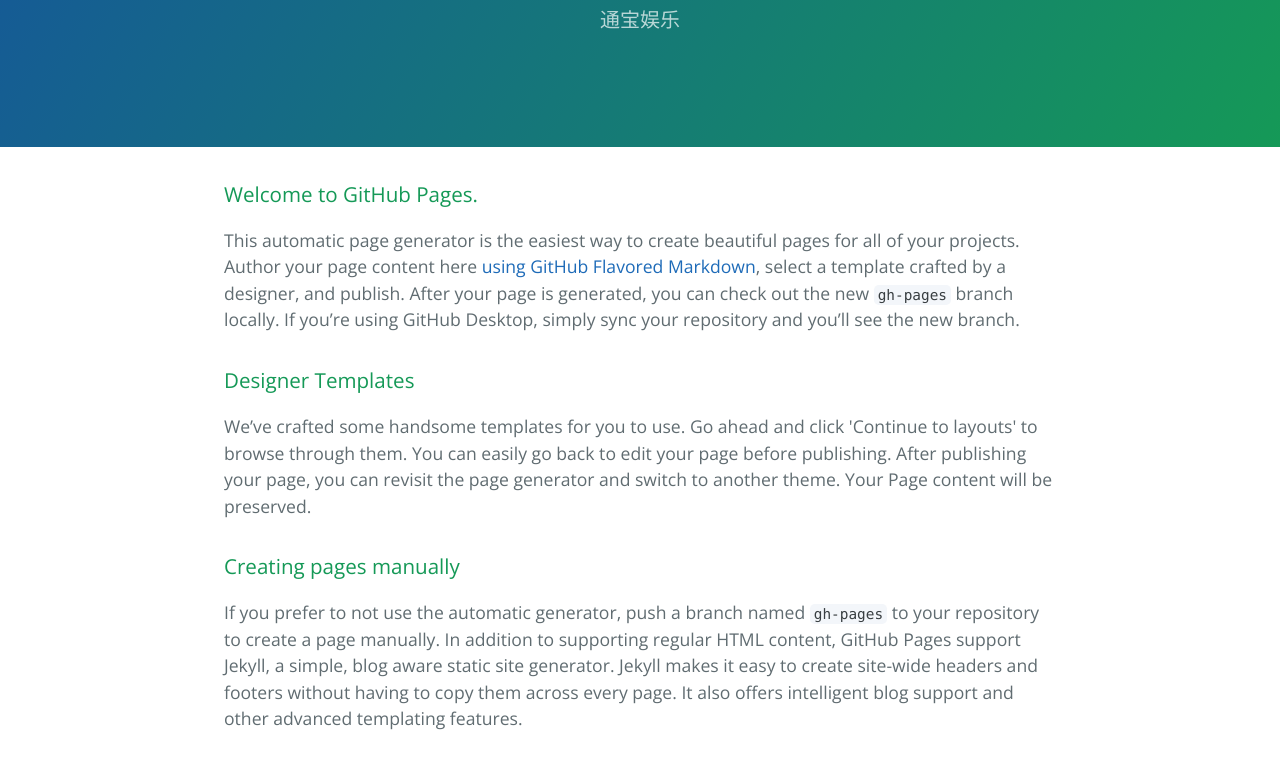
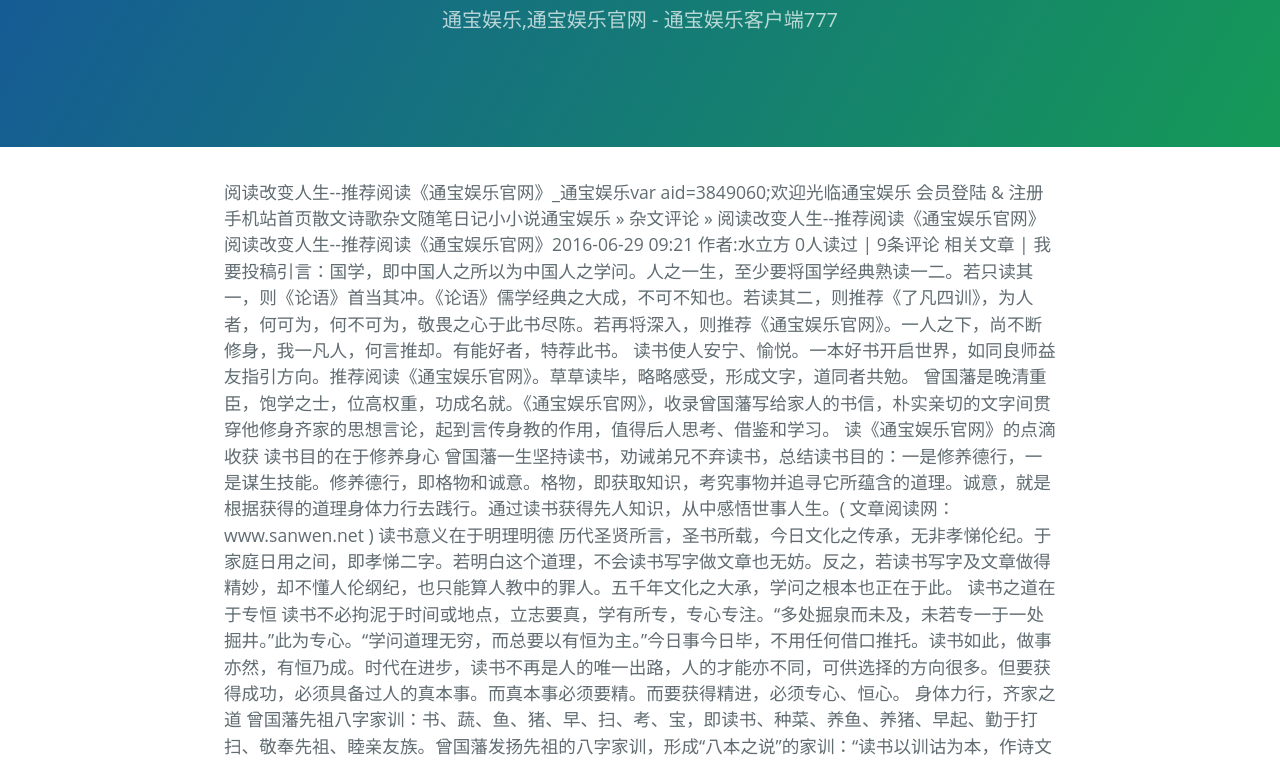
Before and after one commit to tbplay/tbplay.github.io, a plain HTML site: page index.html in a window 1280 px wide. Shown: the part 170-931 px from the top of the page. Drawn offline with nearby package versions, Linux system fonts and the light colour scheme.

Commit message:
Update index.html

```diff
--- a/index.html
+++ b/index.html
@@ -2,44 +2,51 @@
 <html lang="en-us">
   <head>
     <meta charset="UTF-8">
-    <title>Tbplay.GitHub.io by tbplay</title>
+    <title>通宝娱乐,通宝娱乐官网 - 通宝娱乐客户端777</title>
     <meta name="viewport" content="width=device-width, initial-scale=1">
     <link rel="stylesheet" type="text/css" href="stylesheets/normalize.css" media="screen">
-    <link href='https://fonts.googleapis.com/css?family=Open+Sans:400,700' rel='stylesheet' type='text/css'>
     <link rel="stylesheet" type="text/css" href="stylesheets/stylesheet.css" media="screen">
     <link rel="stylesheet" type="text/css" href="stylesheets/github-light.css" media="screen">
+
   </head>
   <body>
     <section class="page-header">
-      <h1 class="project-name">Tbplay.GitHub.io</h1>
-      <h2 class="project-tagline">通宝娱乐</h2>
+      <h1 class="project-name">通宝娱乐官网</h1>
+      <h2 class="project-tagline">通宝娱乐,通宝娱乐官网 - 通宝娱乐客户端777</h2>
     </section>
 
     <section class="main-content">
-      <h3>
-<a id="welcome-to-github-pages" class="anchor" href="#welcome-to-github-pages" aria-hidden="true"><span aria-hidden="true" class="octicon octicon-link"></span></a>Welcome to GitHub Pages.</h3>
+      阅读改变人生--推荐阅读《通宝娱乐官网》_通宝娱乐var aid=3849060;欢迎光临通宝娱乐
+会员登陆 & 注册手机站首页散文诗歌杂文随笔日记小小说通宝娱乐 &raquo; 杂文评论 &raquo; 阅读改变人生--推荐阅读《通宝娱乐官网》阅读改变人生--推荐阅读《通宝娱乐官网》2016-06-29 09:21&nbsp;作者:水立方&nbsp;0人读过&nbsp;|&nbsp;9条评论&nbsp;相关文章 | 我要投稿引言：国学，即中国人之所以为中国人之学问。人之一生，至少要将国学经典熟读一二。若只读其一，则《论语》首当其冲。《论语》儒学经典之大成，不可不知也。若读其二，则推荐《了凡四训》，为人者，何可为，何不可为，敬畏之心于此书尽陈。若再将深入，则推荐《通宝娱乐官网》。一人之下，尚不断修身，我一凡人，何言推却。有能好者，特荐此书。
+读书使人安宁、愉悦。一本好书开启世界，如同良师益友指引方向。推荐阅读《通宝娱乐官网》。草草读毕，略略感受，形成文字，道同者共勉。
+曾国藩是晚清重臣，饱学之士，位高权重，功成名就。《通宝娱乐官网》，收录曾国藩写给家人的书信，朴实亲切的文字间贯穿他修身齐家的思想言论，起到言传身教的作用，值得后人思考、借鉴和学习。
+读《通宝娱乐官网》的点滴收获
+读书目的在于修养身心
+曾国藩一生坚持读书，劝诫弟兄不弃读书，总结读书目的：一是修养德行，一是谋生技能。修养德行，即格物和诚意。格物，即获取知识，考究事物并追寻它所蕴含的道理。诚意，就是根据获得的道理身体力行去践行。通过读书获得先人知识，从中感悟世事人生。( 文章阅读网：www.sanwen.net )
+读书意义在于明理明德
+历代圣贤所言，圣书所载，今日文化之传承，无非孝悌伦纪。于家庭日用之间，即孝悌二字。若明白这个道理，不会读书写字做文章也无妨。反之，若读书写字及文章做得精妙，却不懂人伦纲纪，也只能算人教中的罪人。五千年文化之大承，学问之根本也正在于此。
+读书之道在于专恒
+读书不必拘泥于时间或地点，立志要真，学有所专，专心专注。“多处掘泉而未及，未若专一于一处掘井。”此为专心。“学问道理无穷，而总要以有恒为主。”今日事今日毕，不用任何借口推托。读书如此，做事亦然，有恒乃成。时代在进步，读书不再是人的唯一出路，人的才能亦不同，可供选择的方向很多。但要获得成功，必须具备过人的真本事。而真本事必须要精。而要获得精进，必须专心、恒心。
+身体力行，齐家之道
+曾国藩先祖八字家训：书、蔬、鱼、猪、早、扫、考、宝，即读书、种菜、养鱼、养猪、早起、勤于打扫、敬奉先祖、睦亲友族。曾国藩发扬先祖的八字家训，形成“八本之说”的家训：“读书以训诂为本，作诗文以声调为本，事亲以得欢心为本，养生以戒恼怒为本，立身以不妄语为本，居家以不晏起为本，做官以不要钱为本，行军以不扰民为本。”八句箴言，厚德载物，来源阅历积累，值得尊崇体会和学习借鉴。
+治家第一要略--孝悌
+孝亲
+每封家信中首先向家族中长辈请安问好，并处处能见孝敬尊重长辈之细微。比如写信的称呼及请安：孙男国藩跪禀祖父母大人万福金安”、“男国藩跪禀父母大人万福金安”、“男国藩跪禀父母大人膝下” 侄国藩敬禀叔父大人侍下”、“侄国藩谨启叔父母大人座下”等等。
+睦族
+读到这样几句，最觉温暖，引发共鸣：“每接家信，务求详，虽乡间田宅婚嫁之事，不妨写出，使游子如仍未出里门，各族戚家，尤须一一示知，幸甚！”意思是希望家人把家信写得更详细一些，即使是乡间田宅嫁娶，还有亲戚家的事都写一写，使在外的游子如同在家一样。短短几字表达了游子浓浓的思乡情怀，说感同身受一点儿不为过。每每寄银两回家，安排偿还家中债务以及用以馈赠亲友之用时，或因银两不足而两项不能两全，曾国藩建议，债可后还，馈必先行。债总是债，不赖。所馈之人却未必年年在，错过或为憾，体现他对宗族亲情的重视。
+兄友弟恭
+曾国藩用平实的语言诠释了“兄友弟恭”：为人子，如果令父母都见我好，其他兄弟都不如我，就是不孝。如果使族党都称赞我好，其他兄弟都不如我，就是不悌。当父母、族党心中有了贤愚之分，兄弟为了博得好名而暗中使计讨好他们，自己获得了好名，却使其他兄弟得到恶名，嫌隙便由此而生。兄长应以弟弟名声不佳为忧，弟弟以兄长颇有名声为乐。如果都这么想，那么即使一万年也不会有丝毫的矛盾了。
+持家之道--戒“奢、佚、骄”
+曾国藩劝诫子侄辈戒“奢、佚、骄”。家庭败落离不开一个“奢”字，个人失败离不开一个“佚”（放荡）字，讨人嫌离不开一个“骄”字。此三者家败、人败、人离之要因。曾国藩时时醒省自己，对胞弟亦是以危词苦语，不断劝勉。
+兴家之道：勤敬宁和
+和以治家”，家和万事兴。“勤以持家”， “勤”的内涵已经远远超出了勤劳之意。勤以持家－－一是克勤克俭，二是勤于言传身教。而勤于言传身教，才是兴家之本。
+立身之道—自强自立
+立者，发奋自强，站得住脚；达者，办事圆融，行得通。“以能立能达为体，以不怨不尤为用。”怨天无用，故不应有怨。尤人难免，需时时强制克制。总结下来，要发奋自强，行事圆融，常思已过，不怨天尤人。盈则亏，满则溢，凡事需稍以节制，不可过于放纵放肆。
+收获总结
+曾国藩的教养，源于饱读，借鉴古人之道。其人--于家孝悌，温和恭敬。于弟慈严，律己达人。家中衣食用度，计算操心。长辈身健，请安挂心。弟兄肄业，劝诫费心。自身功业，平常淡心。其性--得意时虚怀，失意时释怀。奉家族而有责，措自身而有廉。居庙堂而自律，处江湖而自清。公而忘私，国而不忘家。其道--以谦逊谨慎为处世之道，以敬诚恭谨为奉君之道，以孝悌勤俭为齐家之道，以立志专恒为治学之道。洞悉非人力而知天命，不自自满，不自卑微，律己以达人。
+向读者推荐此书。通过读书，获取知识，提升教养，感悟人生。若能践行一二，实则获益匪浅。
 
-<p>This automatic page generator is the easiest way to create beautiful pages for all of your projects. Author your page content here <a href="https://guides.github.com/features/mastering-markdown/">using GitHub Flavored Markdown</a>, select a template crafted by a designer, and publish. After your page is generated, you can check out the new <code>gh-pages</code> branch locally. If you’re using GitHub Desktop, simply sync your repository and you’ll see the new branch.</p>
 
-<h3>
-<a id="designer-templates" class="anchor" href="#designer-templates" aria-hidden="true"><span aria-hidden="true" class="octicon octicon-link"></span></a>Designer Templates</h3>
-
-<p>We’ve crafted some handsome templates for you to use. Go ahead and click 'Continue to layouts' to browse through them. You can easily go back to edit your page before publishing. After publishing your page, you can revisit the page generator and switch to another theme. Your Page content will be preserved.</p>
-
-<h3>
-<a id="creating-pages-manually" class="anchor" href="#creating-pages-manually" aria-hidden="true"><span aria-hidden="true" class="octicon octicon-link"></span></a>Creating pages manually</h3>
-
-<p>If you prefer to not use the automatic generator, push a branch named <code>gh-pages</code> to your repository to create a page manually. In addition to supporting regular HTML content, GitHub Pages support Jekyll, a simple, blog aware static site generator. Jekyll makes it easy to create site-wide headers and footers without having to copy them across every page. It also offers intelligent blog support and other advanced templating features.</p>
-
-<h3>
-<a id="authors-and-contributors" class="anchor" href="#authors-and-contributors" aria-hidden="true"><span aria-hidden="true" class="octicon octicon-link"></span></a>Authors and Contributors</h3>
-
-<p>You can <a href="https://help.github.com/articles/basic-writing-and-formatting-syntax/#mentioning-users-and-teams" class="user-mention">@mention</a> a GitHub username to generate a link to their profile. The resulting <code>&lt;a&gt;</code> element will link to the contributor’s GitHub Profile. For example: In 2007, Chris Wanstrath (<a href="https://github.com/defunkt" class="user-mention">@defunkt</a>), PJ Hyett (<a href="https://github.com/pjhyett" class="user-mention">@pjhyett</a>), and Tom Preston-Werner (<a href="https://github.com/mojombo" class="user-mention">@mojombo</a>) founded GitHub.</p>
-
-<h3>
-<a id="support-or-contact" class="anchor" href="#support-or-contact" aria-hidden="true"><span aria-hidden="true" class="octicon octicon-link"></span></a>Support or Contact</h3>
-
-<p>Having trouble with Pages? Check out our <a href="https://help.github.com/pages">documentation</a> or <a href="https://github.com/contact">contact support</a> and we’ll help you sort it out.</p>
 
       <footer class="site-footer">
 
```
